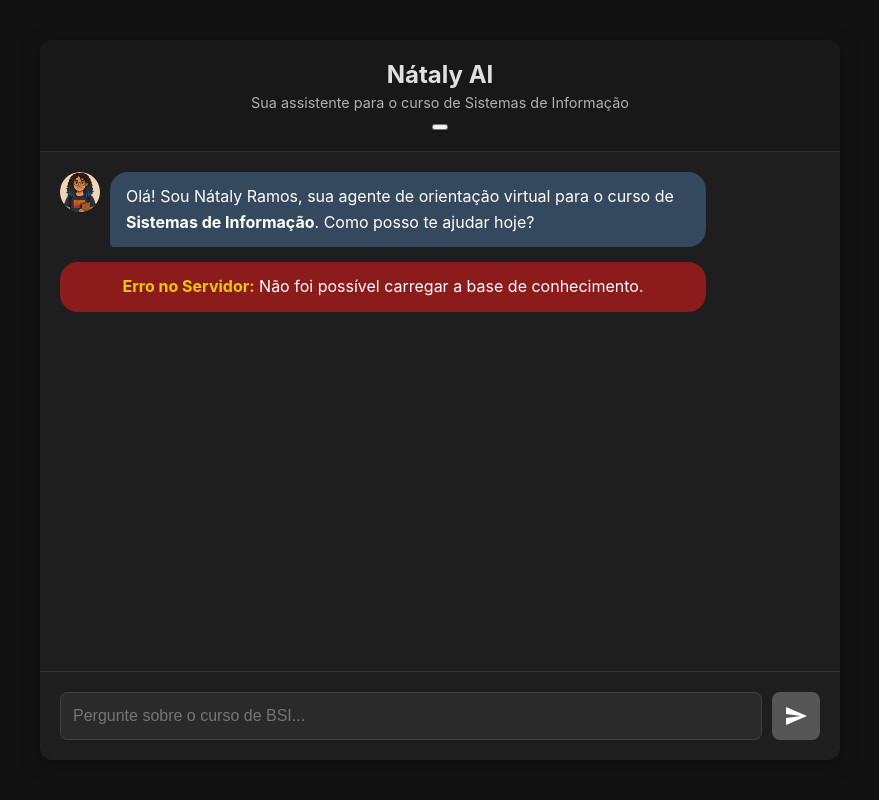
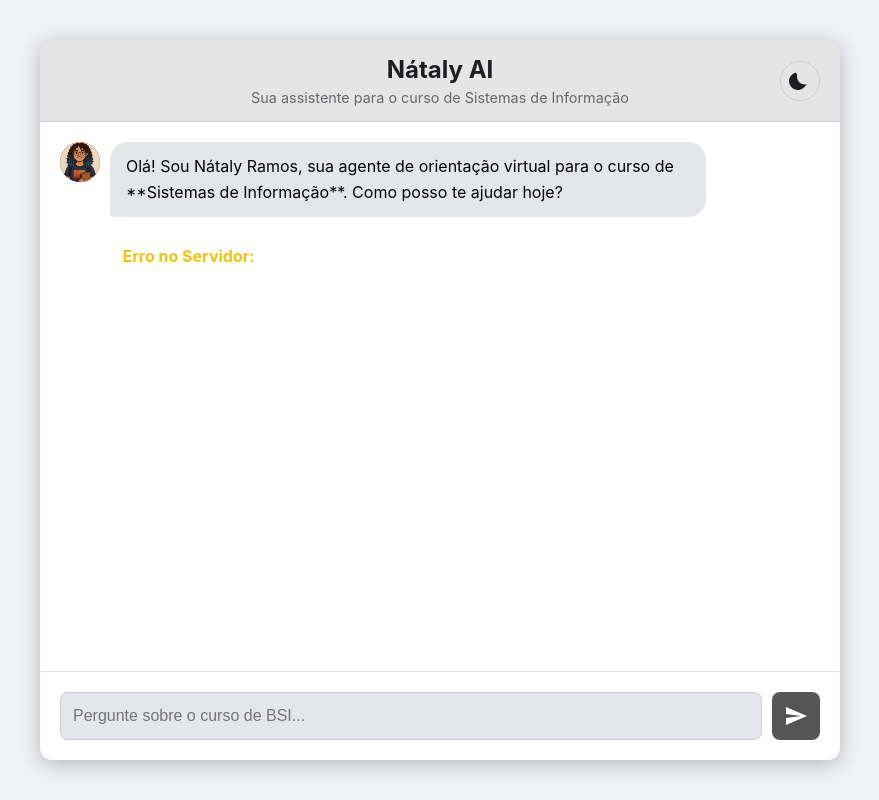
Before and after one commit to hugosb2/bsi-Agent, a Flask app: page / in a window 1280 px wide. Shown: the whole page, without its empty margins (200-1079 px from the left). Run offline with Flask 3, Linux system fonts and the light colour scheme.

Commit message:
melhorias de interface

```diff
--- a/static/css/style.css
+++ b/static/css/style.css
@@ -1,16 +1,56 @@
 :root {
-    --background-color: #121212;
-    --surface-color: #1e1e1e;
-    --primary-text-color: #e0e0e0;
-    --secondary-text-color: #b0b0b0;
-    --accent-color: #4CAF50;
-    --accent-hover-color: #45a049;
-    --user-msg-bg: #2c3e50;
-    --ai-msg-bg: #34495e;
-    --error-msg-bg: #8c1c1c;
-    --border-color: rgba(255, 255, 255, 0.1);
-    --input-bg: #2a2a2a;
+    --accent-color: blue;
+    --accent-hover-color: rgb(0, 0, 92);
     --text-on-accent: #ffffff;
+
+    --background-color-light: #f0f2f5;
+    --surface-color-light: #ffffff;
+    --primary-text-color-light: #1c1e21;
+    --secondary-text-color-light: #65676b;
+    --user-msg-bg-light: #e1f7e5;
+    --ai-msg-bg-light: #e4e6eb;
+    --input-bg-light: #e4e6eb;
+    --border-color-light: rgba(0, 0, 0, 0.1);
+    --user-msg-text-light: #050505;
+    --ai-msg-text-light: #050505;
+
+
+    --background-color-dark: #121212;
+    --surface-color-dark: #1e1e1e;
+    --primary-text-color-dark: #e0e0e0;
+    --secondary-text-color-dark: #b0b0b0;
+    --user-msg-bg-dark: #2e4a32;
+    --ai-msg-bg-dark: #34495e;
+    --input-bg-dark: #2a2a2a;
+    --border-color-dark: rgba(255, 255, 255, 0.1);
+    --user-msg-text-dark: var(--text-on-accent);
+    --ai-msg-text-dark: var(--primary-text-color-dark);
+}
+
+:root {
+    --bg-color: var(--background-color-light);
+    --surface-color: var(--surface-color-light);
+    --primary-text: var(--primary-text-color-light);
+    --secondary-text: var(--secondary-text-color-light);
+    --user-msg-bg: var(--user-msg-bg-light);
+    --ai-msg-bg: var(--ai-msg-bg-light);
+    --input-bg: var(--input-bg-light);
+    --border-color: var(--border-color-light);
+    --user-msg-text: var(--user-msg-text-light);
+    --ai-msg-text: var(--ai-msg-text-light);
+}
+
+body.dark-theme, [data-theme="dark"] {
+    --bg-color: var(--background-color-dark);
+    --surface-color: var(--surface-color-dark);
+    --primary-text: var(--primary-text-color-dark);
+    --secondary-text: var(--secondary-text-color-dark);
+    --user-msg-bg: var(--user-msg-bg-dark);
+    --ai-msg-bg: var(--ai-msg-bg-dark);
+    --input-bg: var(--input-bg-dark);
+    --border-color: var(--border-color-dark);
+    --user-msg-text: var(--user-msg-text-dark);
+    --ai-msg-text: var(--ai-msg-text-dark);
 }
 
 html {
@@ -19,14 +59,15 @@
 
 body {
     font-family: -apple-system, BlinkMacSystemFont, "Segoe UI", Roboto, Helvetica, Arial, sans-serif;
-    background-color: var(--background-color);
-    color: var(--primary-text-color);
+    background-color: var(--bg-color);
+    color: var(--primary-text);
     margin: 0;
     display: flex;
     justify-content: center;
     align-items: center;
     height: 100%;
     overflow: hidden;
+    transition: background-color 0.3s, color 0.3s;
 }
 
 .chat-container {
@@ -39,25 +80,52 @@
     display: flex;
     flex-direction: column;
     overflow: hidden;
+    transition: background-color 0.3s;
 }
 
 header {
-    padding: 20px;
-    background-color: rgba(0,0,0,0.2);
+    padding: 15px 20px;
+    background-color: rgba(0,0,0,0.1);
     border-bottom: 1px solid var(--border-color);
     text-align: center;
+    display: flex;
+    justify-content: space-between;
+    align-items: center;
     flex-shrink: 0;
 }
 
-header h1 {
-    margin: 0;
-    font-size: 1.5rem;
+.header-title {
+    flex-grow: 1;
+    text-align: center;
+    margin-left: 40px;
 }
 
-header p {
-    margin: 5px 0 0;
-    color: var(--secondary-text-color);
-    font-size: 0.9rem;
+header h1 { margin: 0; font-size: 1.5rem; }
+header p { margin: 5px 0 0; color: var(--secondary-text); font-size: 0.9rem; }
+
+#theme-toggle {
+    background: none;
+    border: 1px solid var(--border-color);
+    border-radius: 50%;
+    width: 40px;
+    height: 40px;
+    cursor: pointer;
+    display: flex;
+    align-items: center;
+    justify-content: center;
+    color: var(--primary-text);
+    transition: background-color 0.2s, border-color 0.2s;
+    flex-shrink: 0;
+}
+
+#theme-toggle:hover {
+    background-color: var(--ai-msg-bg);
+}
+
+#theme-toggle .icon {
+    width: 24px;
+    height: 24px;
+    fill: currentColor;
 }
 
 .chat-box {
@@ -70,33 +138,32 @@
 }
 
 .message { display: flex; align-items: flex-start; gap: 10px; max-width: 85%; line-height: 1.6; }
-.message .text { padding: 12px 16px; border-radius: 18px; color: var(--text-on-accent); }
+.message .text { padding: 12px 16px; border-radius: 18px; }
 .message .text a { color: var(--accent-color); text-decoration: none; }
 .message .text a:hover { text-decoration: underline; }
 .message .text strong { color: #f1c40f; }
 .message .text pre { background-color: #000; padding: 10px; border-radius: 8px; overflow-x: auto; white-space: pre-wrap; word-wrap: break-word; }
 
 .user-message { align-self: flex-end; flex-direction: row-reverse; }
-.user-message .text { background-color: var(--user-msg-bg); border-bottom-right-radius: 4px; }
+.user-message .text { background-color: var(--user-msg-bg); border-bottom-right-radius: 4px; color: var(--user-msg-text); }
 
 .ai-message { align-self: flex-start; }
-.ai-message .text { background-color: var(--ai-msg-bg); border-bottom-left-radius: 4px; }
+.ai-message .text { background-color: var(--ai-msg-bg); border-bottom-left-radius: 4px; color: var(--ai-msg-text); }
 
-.error-message .text { background-color: var(--error-msg-bg); width: 100%; text-align: center; }
+.error-message .text { background-color: var(--error-msg-bg); width: 100%; text-align: center; color: var(--text-on-accent); }
 .avatar { width: 40px; height: 40px; border-radius: 50%; background-color: #4b5563; object-fit: cover; flex-shrink: 0; }
-.loading-indicator { display: flex; align-items: center; gap: 10px; padding: 10px 20px; font-style: italic; color: var(--secondary-text-color); }
-.spinner { width: 20px; height: 20px; border: 3px solid rgba(255, 255, 255, 0.3); border-top-color: var(--accent-color); border-radius: 50%; animation: spin 1s linear infinite; }
+.loading-indicator { display: flex; align-items: center; gap: 10px; padding: 10px 20px; font-style: italic; color: var(--secondary-text); }
+.spinner { width: 20px; height: 20px; border: 3px solid rgba(128, 128, 128, 0.3); border-top-color: var(--accent-color); border-radius: 50%; animation: spin 1s linear infinite; }
 @keyframes spin { to { transform: rotate(360deg); } }
 
 .message-form { display: flex; padding: 20px; border-top: 1px solid var(--border-color); gap: 10px; flex-shrink: 0; }
-#user-input { flex-grow: 1; padding: 12px; border-radius: 8px; border: 1px solid var(--border-color); background-color: var(--input-bg); color: var(--primary-text-color); font-size: 1rem; transition: border-color 0.2s; }
+#user-input { flex-grow: 1; padding: 12px; border-radius: 8px; border: 1px solid var(--border-color); background-color: var(--input-bg); color: var(--primary-text); font-size: 1rem; transition: border-color 0.2s; }
 #user-input:focus { outline: none; border-color: var(--accent-color); }
 #send-button { padding: 12px; width: 48px; height: 48px; border-radius: 8px; border: none; background-color: var(--accent-color); color: var(--text-on-accent); font-weight: bold; cursor: pointer; transition: background-color 0.2s; display: flex; justify-content: center; align-items: center; }
 #send-button svg { width: 24px; height: 24px; fill: var(--text-on-accent); }
 #send-button:hover:not(:disabled) { background-color: var(--accent-hover-color); }
 #send-button:disabled { background-color: #555; cursor: not-allowed; }
 
-/* Responsive Design */
 @media (max-width: 768px) {
     .chat-container {
         height: 100%;
@@ -107,6 +174,7 @@
     header { padding: 15px; }
     header h1 { font-size: 1.2rem; }
     header p { font-size: 0.8rem; }
+    #theme-toggle { width: 38px; height: 38px; }
     .chat-box { padding: 15px; }
     .message-form { padding: 15px; }
     #user-input { padding: 10px; font-size: 0.9rem; }
--- a/static/js/script.js
+++ b/static/js/script.js
@@ -1,4 +1,5 @@
 document.addEventListener('DOMContentLoaded', () => {
+    // --- INÍCIO DA LÓGICA DE TROCA DE TEMA ---
     const themeToggle = document.getElementById('theme-toggle');
     const lightIcon = document.getElementById('theme-icon-light');
     const darkIcon = document.getElementById('theme-icon-dark');
@@ -25,7 +26,10 @@
         const newTheme = currentTheme === 'dark' ? 'light' : 'dark';
         applyTheme(newTheme);
     });
+    // --- FIM DA LÓGICA DE TROCA DE TEMA ---
 
+
+    // --- Código do Chatbot ---
     const form = document.getElementById('message-form');
     const userInput = document.getElementById('user-input');
     const chatBox = document.getElementById('chat-box');
--- a/templates/index.html
+++ b/templates/index.html
@@ -4,9 +4,7 @@
     <meta charset="UTF-8">
     <meta name="viewport" content="width=device-width, initial-scale=1.0">
     <title>Nátaly AI - BSI</title>
-
     <link rel="icon" type="image/png" href="{{ url_for('static', filename='perfil.png') }}">
-
     <link rel="stylesheet" href="{{ url_for('static', filename='css/style.css') }}">
     <script src="https://cdn.jsdelivr.net/npm/marked/marked.min.js"></script>
 </head>
@@ -26,7 +24,7 @@
         <div id="chat-box" class="chat-box">
              <div class="message ai-message">
                 <img src="{{ url_for('static', filename='perfil.png') }}" alt="Avatar" class="avatar">
-                <div class="text">Olá! Sou Nátaly Ramos, sua agente de orientação virtual para o curso de <b>Sistemas de Informação</b>. Como posso te ajudar hoje?</div>
+                <div class="text">Olá! Sou Nátaly Ramos, sua agente de orientação virtual para o curso de **Sistemas de Informação**. Como posso te ajudar hoje?</div>
              </div>
              {% if error %}
              <div class="message error-message">
```
